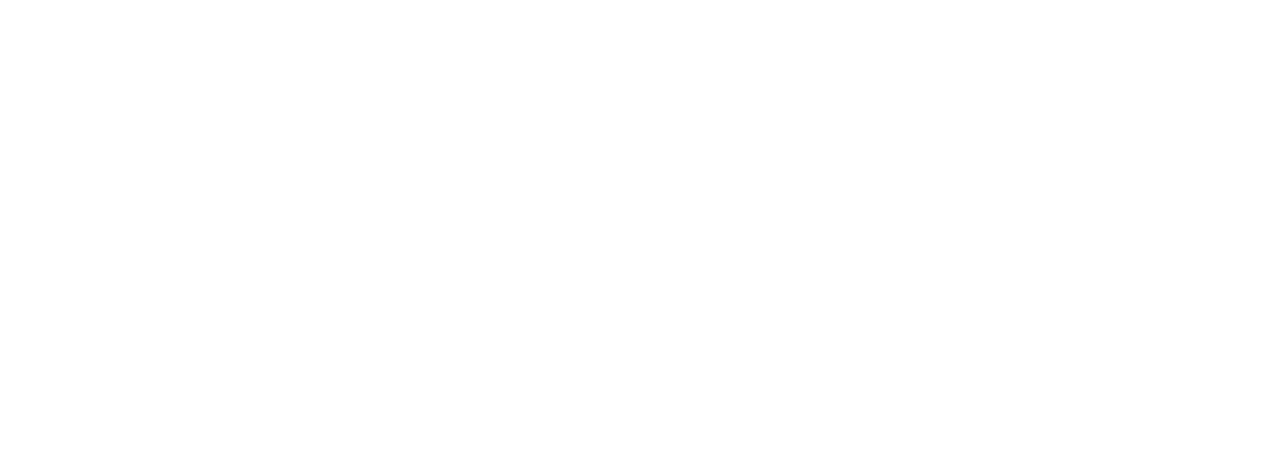
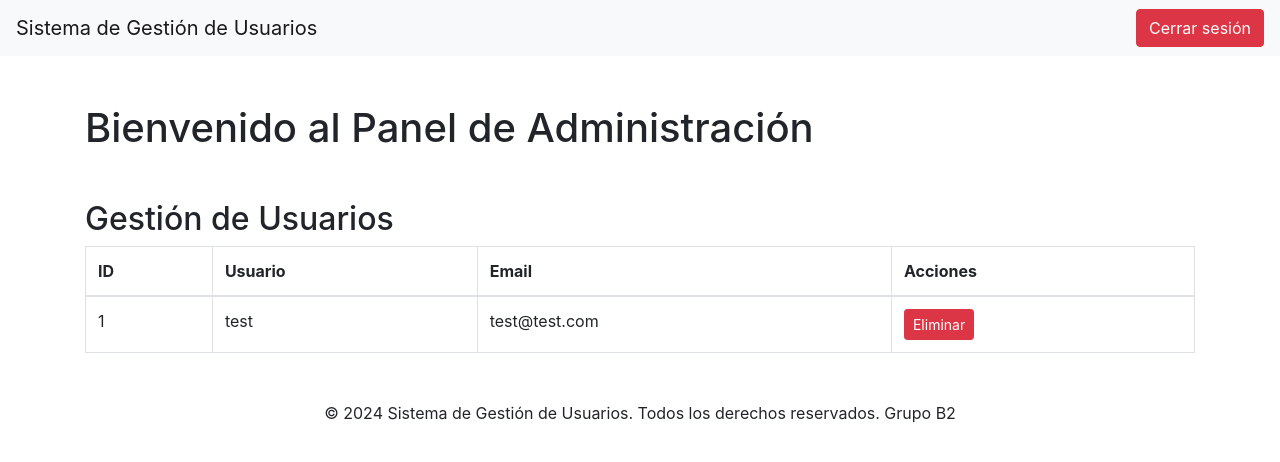
Before and after one commit to FabriR/TP_UNSO, a PHP site: page /views/admin.php in a window 1280 px wide. Before the commit the part shown is empty. Shown: the top 462 px of the page. Run offline with PHP 8.4, Linux system fonts and the light colour scheme; a user stored in the database is signed in; data comes from the database, SQL or seed files in the repository; some libraries are stand-ins or nearby versions.

Commit message:
Update admin.php

```diff
--- a/views/admin.php
+++ b/views/admin.php
@@ -9,10 +9,10 @@ session_set_cookie_params([
     'samesite' => 'Strict'      // Evita el envío de cookies en solicitudes de otros sitios
 ]);
 
-session_start(); // Inicia la sesión después de configurar los parámetros
-session_regenerate_id(true);    // Previene la fijación de sesión
+session_start(); // Iniciar sesión después de configurar los parámetros de la cookie
 
 define('SECURE_PAGE', true);
+session_regenerate_id(true);    // Previene la fijación de sesión
 
 require '../includes/db.php';
 
@@ -68,3 +68,71 @@ $stmt = $pdo->prepare("SELECT id, username, email FROM users WHERE role != 'admi
 $stmt->execute();
 $users = $stmt->fetchAll();
 ?>
+
+<!DOCTYPE html>
+<html lang="es">
+<head>
+    <meta charset="UTF-8">
+    <meta name="viewport" content="width=device-width, initial-scale=1.0">
+    <title>Panel de Administración</title>
+    <link rel="stylesheet" href="https://maxcdn.bootstrapcdn.com/bootstrap/4.5.2/css/bootstrap.min.css">
+</head>
+<body>
+    <nav class="navbar navbar-expand-lg navbar-light bg-light">
+        <a class="navbar-brand">Sistema de Gestión de Usuarios</a>
+        <div class="collapse navbar-collapse">
+            <ul class="navbar-nav mr-auto"></ul>
+            <form method="POST" action="../controllers/logout.php" class="form-inline">
+                <button type="submit" class="btn btn-danger my-2 my-sm-0">Cerrar sesión</button>
+            </form>
+        </div>
+    </nav>
+
+    <div class="container mt-5">
+        <h1>Bienvenido al Panel de Administración</h1>
+        <h2 class="mt-5">Gestión de Usuarios</h2>
+
+        <!-- Mostrar mensajes de éxito o error -->
+        <?php if (isset($_GET['message'])): ?>
+            <div class="alert alert-info">
+                <?php echo htmlspecialchars($_GET['message'], ENT_QUOTES, 'UTF-8'); ?>
+            </div>
+        <?php endif; ?>
+
+        <table class="table table-bordered">
+            <thead>
+                <tr>
+                    <th>ID</th>
+                    <th>Usuario</th>
+                    <th>Email</th>
+                    <th>Acciones</th>
+                </tr>
+            </thead>
+            <tbody>
+                <?php foreach ($users as $user): ?>
+                <tr>
+                    <td><?php echo htmlspecialchars($user['id']); ?></td>
+                    <td><?php echo htmlspecialchars($user['username']); ?></td>
+                    <td><?php echo htmlspecialchars($user['email']); ?></td>
+                    <td>
+                        <form method="POST" action="admin.php" onsubmit="return confirm('¿Estás seguro de eliminar este usuario?');">
+                            <input type="hidden" name="csrf_token" value="<?php echo $_SESSION['csrf_token']; ?>">
+                            <input type="hidden" name="delete_user_id" value="<?php echo $user['id']; ?>">
+                            <button type="submit" class="btn btn-danger btn-sm">Eliminar</button>
+                        </form>
+                    </td>
+                </tr>
+                <?php endforeach; ?>
+            </tbody>
+        </table>
+    </div>
+
+    <footer class="text-center mt-5">
+        <p>&copy; 2024 Sistema de Gestión de Usuarios. Todos los derechos reservados. Grupo B2</p>
+    </footer>
+
+    <script src="https://code.jquery.com/jquery-3.5.1.slim.min.js"></script>
+    <script src="https://cdn.jsdelivr.net/npm/@popperjs/core@2.5.2/dist/umd/popper.min.js"></script>
+    <script src="https://maxcdn.bootstrapcdn.com/bootstrap/4.5.2/js/bootstrap.min.js"></script>
+</body>
+</html>
```
